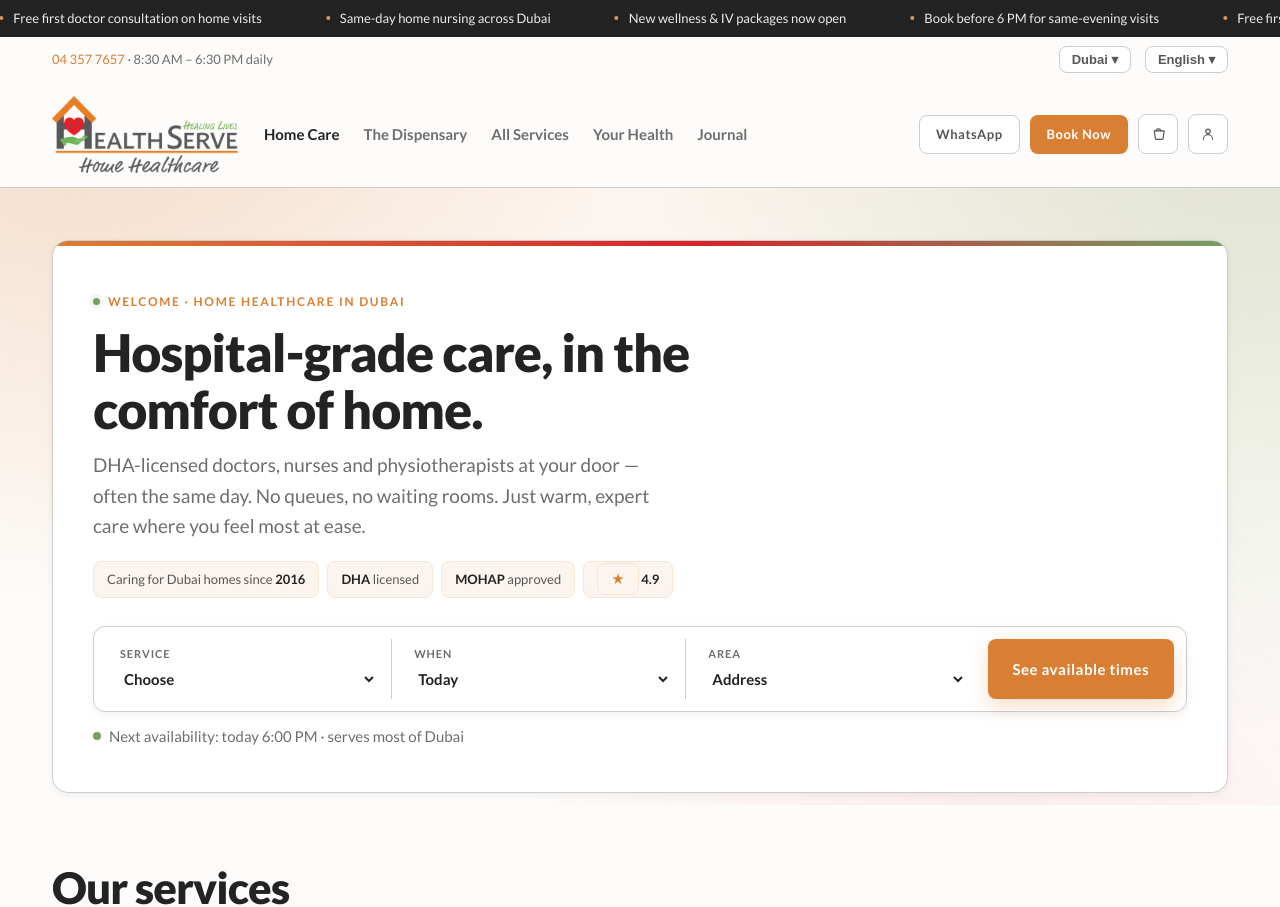
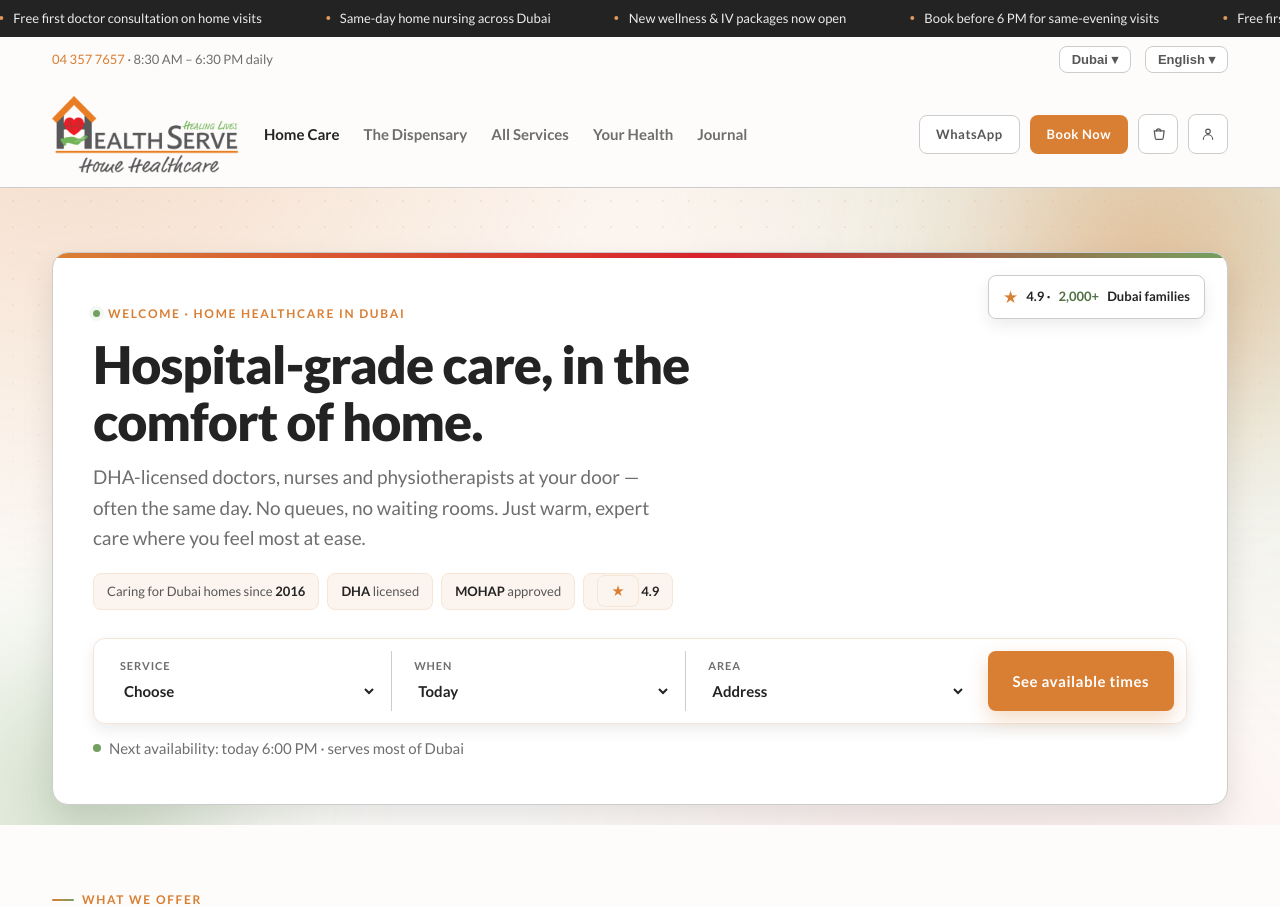
Before and after one commit to RoshanAlii/hhc, a Next.js app: page / in a window 1280 px wide. Shown: the top 907 px of the page. Built offline with nearby package versions, Linux system fonts and the light colour scheme.

Commit message:
Richer, more professional home hero
Layered brand-colour blobs (orange/green/red), a fading dot pattern, a
floating trust badge, more depth on the hero card and booking widget, and
a gradient section kicker — all within the brand palette.

```diff
--- a/app/globals.css
+++ b/app/globals.css
@@ -438,3 +438,33 @@
 /* Footer tri-colour accent strip */
 footer.site{position:relative}
 footer.site::before{content:"";position:absolute;top:0;inset-inline:0;height:4px;background:linear-gradient(90deg,var(--orange-500),var(--red-500) 55%,var(--green-500))}
+
+/* ==========================================================================
+   Beautiful home hero — layered brand-colour blobs, dot pattern, depth
+   ========================================================================== */
+.homehero{position:relative;overflow:hidden;padding-block:36px 20px}
+/* soft, blurred brand-colour blobs */
+.homehero .blob{position:absolute;border-radius:50%;filter:blur(70px);z-index:0;pointer-events:none}
+.homehero .blob-a{width:440px;height:440px;background:radial-gradient(circle,rgba(217,127,52,.55),transparent 68%);top:-140px;inset-inline-end:-90px}
+.homehero .blob-b{width:400px;height:400px;background:radial-gradient(circle,rgba(115,160,96,.5),transparent 68%);bottom:-170px;inset-inline-start:-110px}
+.homehero .blob-c{width:260px;height:260px;background:radial-gradient(circle,rgba(216,35,44,.16),transparent 66%);top:40%;inset-inline-end:34%}
+/* faint dot grid that fades toward the bottom */
+.homehero::after{content:"";position:absolute;inset:0;z-index:0;pointer-events:none;
+  background-image:radial-gradient(var(--orange-300) 1.2px,transparent 1.2px);
+  background-size:26px 26px;opacity:.22;
+  -webkit-mask-image:linear-gradient(180deg,#000 0%,transparent 72%);
+  mask-image:linear-gradient(180deg,#000 0%,transparent 72%)}
+.homehero .wrap{position:relative;z-index:1}
+/* the hero card sits above it all with real depth */
+.homehero .hero-solo{box-shadow:var(--shadow-lg)}
+/* floating trust badge in the hero card corner */
+.hero-badge{position:absolute;top:22px;inset-inline-end:22px;z-index:3;display:inline-flex;align-items:center;gap:8px;background:var(--surface-card);border:1px solid var(--border-subtle);box-shadow:var(--shadow-md);border-radius:var(--radius-md);padding:9px 14px;font-size:13px;font-weight:var(--fw-bold);color:var(--text-strong)}
+.hero-badge .st{color:var(--orange-500);font-size:15px}
+.hero-badge b{color:var(--green-700)}
+@media(max-width:760px){.hero-badge{display:none}}
+/* booking widget gets more presence */
+.hero-solo .book{box-shadow:var(--shadow-md);border-color:var(--orange-100)}
+.hero-solo .book .btn-primary{box-shadow:0 8px 20px rgba(217,127,52,.28)}
+/* section kicker */
+.kicker{display:inline-flex;align-items:center;gap:8px;font-size:var(--fs-eyebrow);letter-spacing:var(--ls-eyebrow);text-transform:uppercase;color:var(--brand-primary);font-weight:var(--fw-bold);margin-bottom:8px}
+.kicker::before{content:"";width:22px;height:2px;border-radius:2px;background:linear-gradient(90deg,var(--orange-500),var(--green-500))}
--- a/app/page.tsx
+++ b/app/page.tsx
@@ -11,8 +11,12 @@
     <>
       {/* HERO */}
       <div className="homehero">
+      <span className="blob blob-a" aria-hidden="true" />
+      <span className="blob blob-b" aria-hidden="true" />
+      <span className="blob blob-c" aria-hidden="true" />
       <div className="wrap">
         <header className="hero-solo">
+          <span className="hero-badge"><span className="st">★</span> 4.9 · <b>2,000+</b> Dubai families</span>
           <span className="eyebrow">Welcome · Home healthcare in Dubai</span>
           <h1>Hospital-grade care, in the comfort of home.</h1>
           <p className="lead">
@@ -34,6 +38,7 @@
       <section className="wrap" style={{ paddingBlock: 56 }}>
         <div className="sec-hd" style={{ marginBottom: 28 }}>
           <div>
+            <span className="kicker">What we offer</span>
             <h2 className="sec">Our services</h2>
             <p>Licensed care at your doorstep — transparent prices, same-day slots.</p>
           </div>
```
